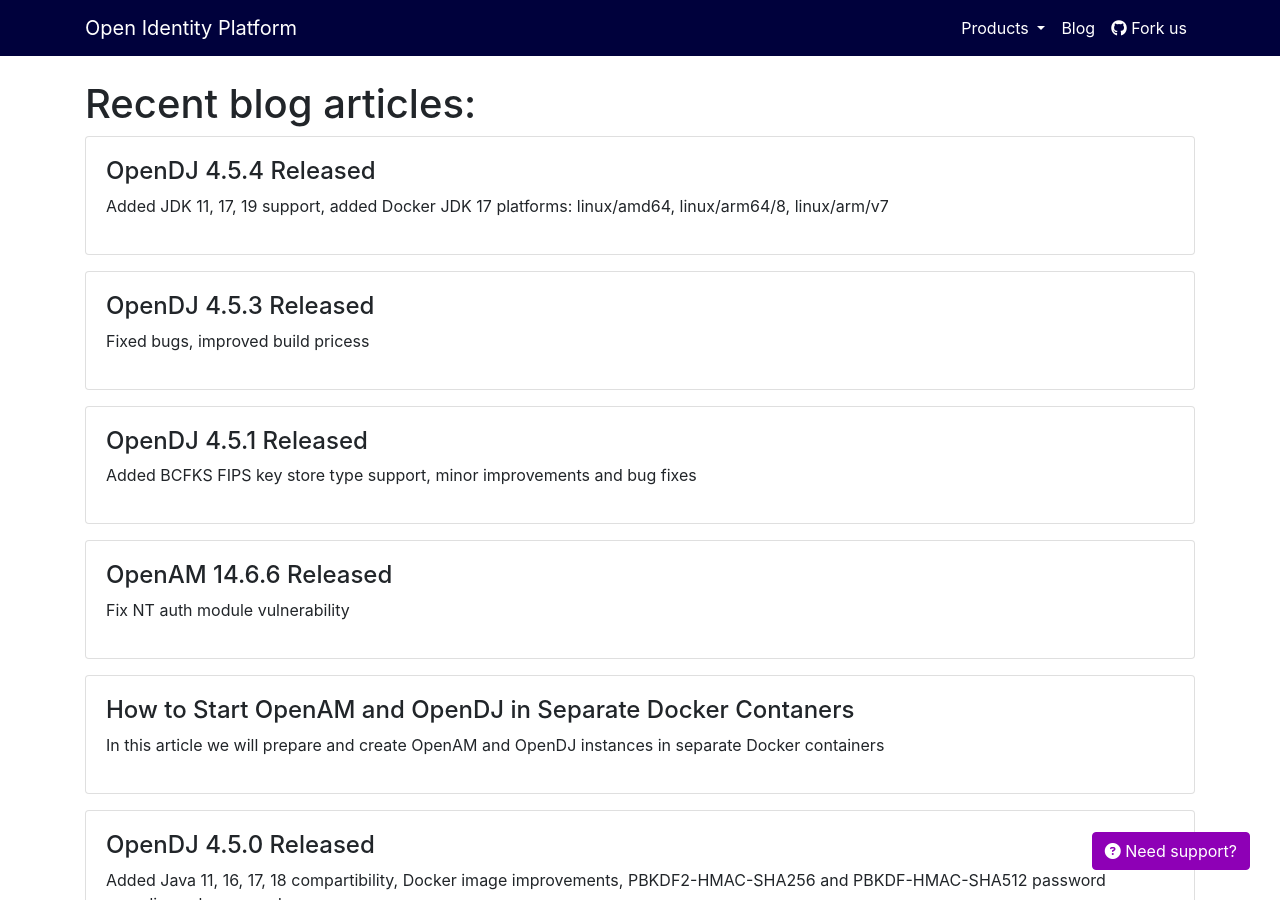
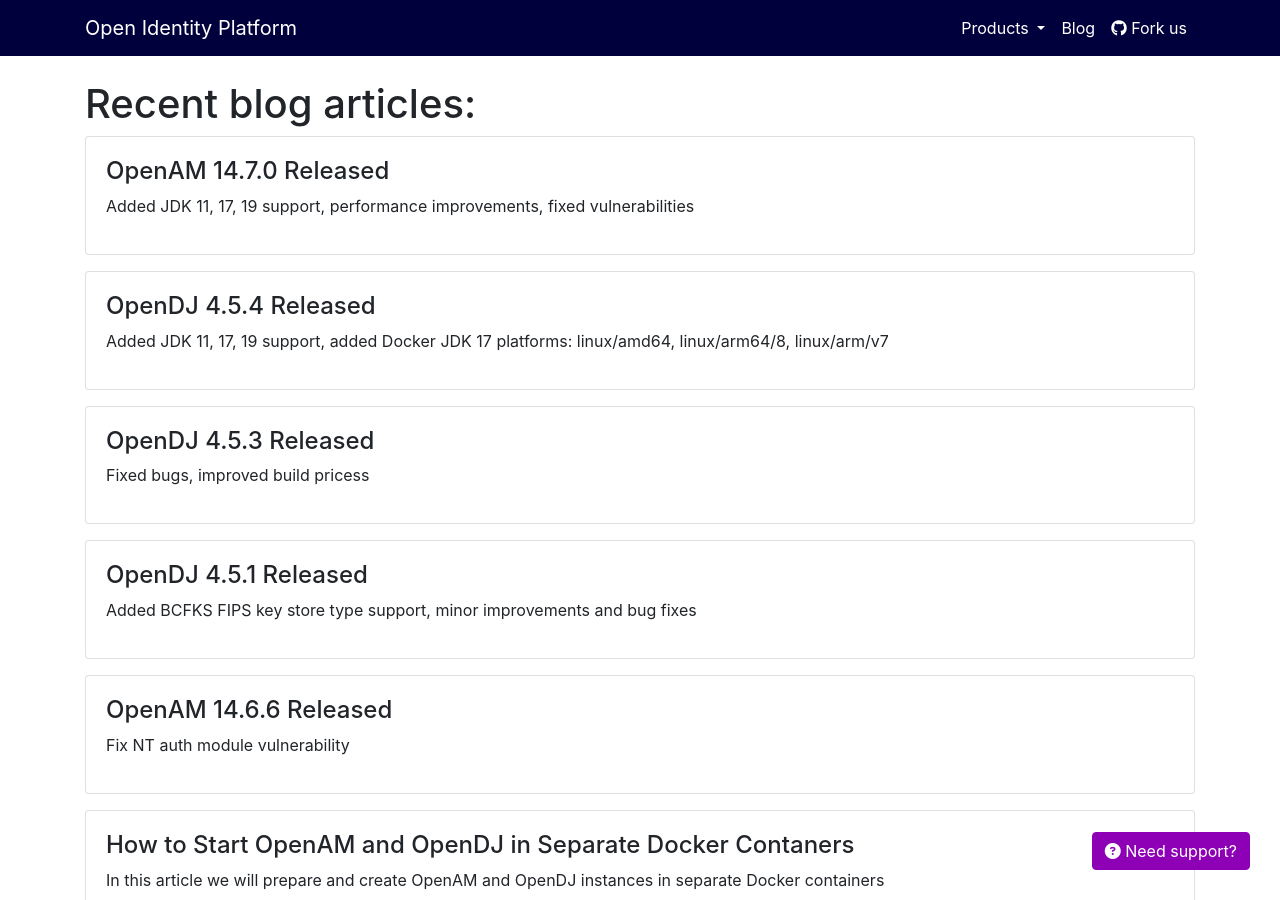
Before and after one commit to OpenIdentityPlatform/OpenIdentityPlatform.org, a Jekyll site: the page built from blog/index.html, in a window 1280 px wide and 900 px high. Built offline with Jekyll 4.4.1, drawn with Linux system fonts in a browser that asks for light colours; some of the changed lines change nothing that is shown.

Commit message:
OpenAM 14.7.0 Released (#120)

```diff
--- a/_data/blogposts.yml
+++ b/_data/blogposts.yml
@@ -1,3 +1,8 @@
+-
+  title: 'OpenAM 14.7.0 Released'
+  link: '/blog/openam-14-7-0-released'
+  description: 'Added JDK 11, 17, 19 support, performance improvements, fixed vulnerabilities'
+
 -
   title: 'OpenDJ 4.5.4 Released'
   link: '/blog/opendj-4-5-4-released'
--- /dev/null
+++ b/blog/openam-14-7-0-released.md
@@ -0,0 +1,36 @@
+---
+layout: home
+landing-title: "OpenAM 14.7.0 Released"
+landing-title2: "OpenAM 14.7.0 Released"
+description: Open Identity Platform Community just released OpenAM v14.7.0
+keywords: 'OpenAM, Access Management, Authentication, SSO, Single Sign On, Open Identity Platform, Release, JDK'
+imageurl: 'openam-og.png'
+---
+# OpenAM 14.7.0 Released
+[Download](https://github.com/OpenIdentityPlatform/OpenAM/releases/tag/14.7.0)
+## What's new
+* Added JDK 11, 17, 19 support
+* Switch Docker image to JRE 17 LTS
+* Added additional user search attributes to admin console
+* Added session url notification after token restoration from persistent storage
+* LDAP pool: shuffle by priority (round robbin)
+* Cassandra User Datastore: added created and updated attributes
+* Cassandra User Datastore: added OR filter
+* Modify user membership via REST API
+* Cassandra User Datastore: date fields to unix timestamp
+
+### Significant Issues
+* Cassandra User Datastore: disable double hash userPassword
+* OAuth2: use username instead uid
+* Updated vulnerable libraries
+* Mask user password hash in audit messages
+* Fixed blocking calls in Kerberos module (WindowsDesktopSSO)
+
+
+[All changes](https://github.com/OpenIdentityPlatform/OpenAM/compare/14.6.6...14.7.0)
+## Thanks for the contributions
+<i id="vharseko"><i>1. <a href="https://github.com/vharseko" target="_blank">vharseko</a></i>
+
+<i id="maximthomas"><i>2. <a href="https://github.com/maximthomas" target="_blank">Maxim Thomas</a></i>
+
+<i id="diegogmanzanares"><i>3. <a href="https://github.com/diegogmanzanares" target="_blank">diegogmanzanares</a></i>
```
